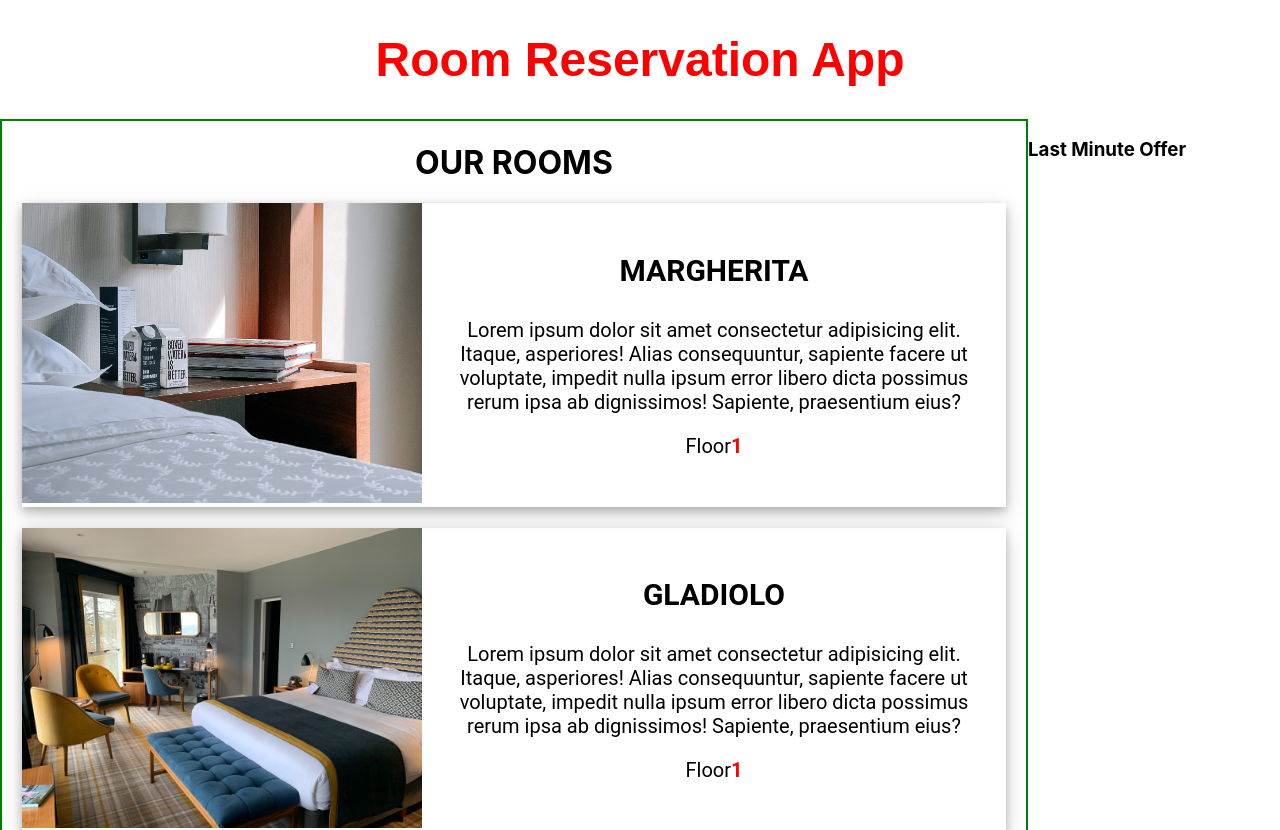
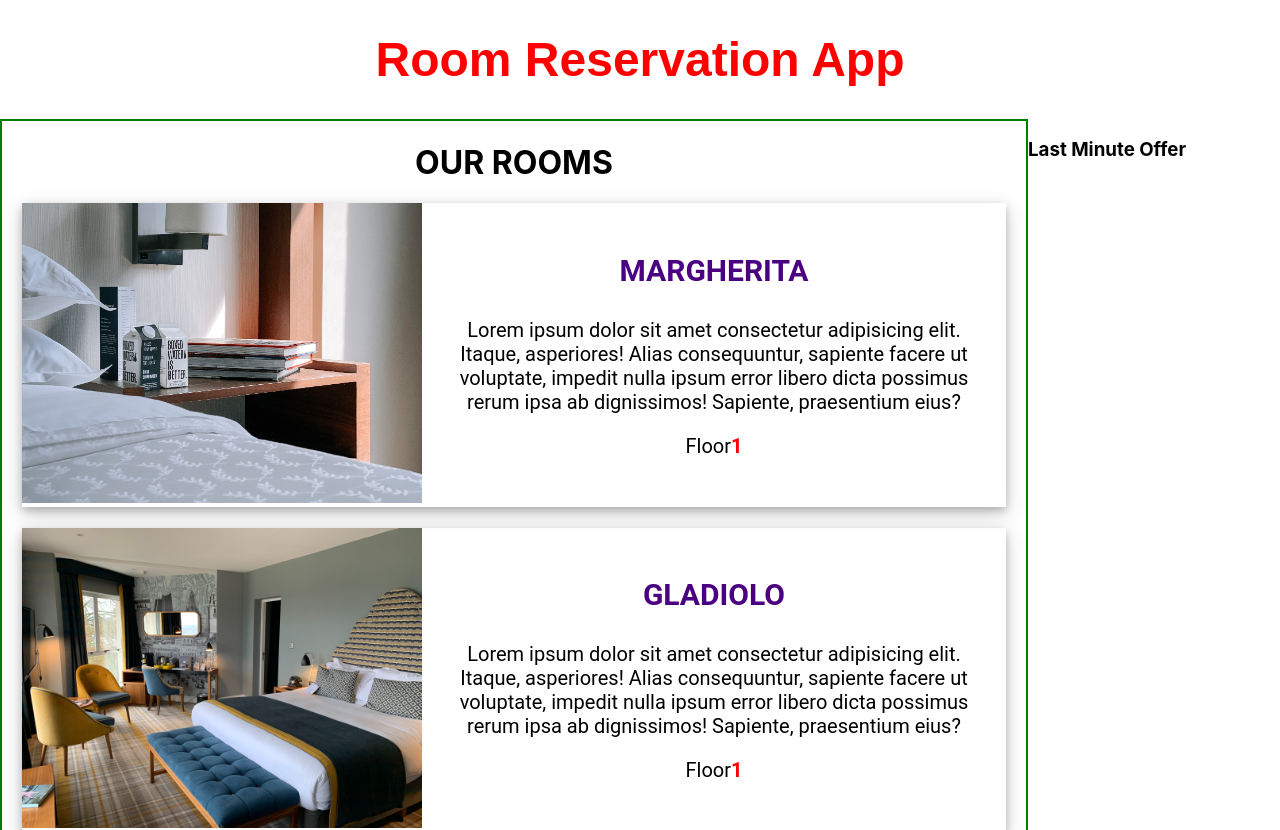
Before and after one commit to FrancescoMicunco/rooms_reservation, a React (Create React App) app: page / in a window 1280 px wide. Shown: the top 830 px of the page. Built offline with nearby package versions, Linux system fonts and the light colour scheme.

Commit message:
style colors

```diff
--- a/src/Components/RoomCard.jsx
+++ b/src/Components/RoomCard.jsx
@@ -13,7 +13,7 @@ const CardRoom = () => {
                             <img src={room.small_pic} height="300" width="400" alt="" />
                         </div>
                         <div style={{ padding: "2%" }}>
-                            <h3 style={{ fontFamily: "Roboto", fontSize: "30px" }}>
+                            <h3 style={{ fontFamily: "Roboto", fontSize: "30px", color: "indigo" }}>
                                 {room.name.toUpperCase()}
                             </h3>
                             <p style={{ fontFamily: "Roboto", fontSize: "20px" }}>
```
